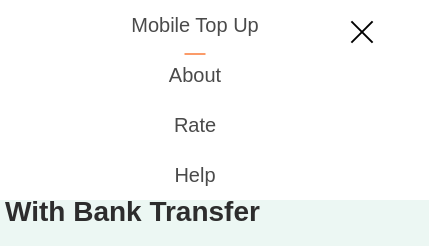
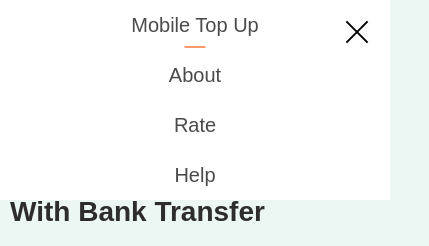
Before and after one commit to Metaliy/global-test-page, a website: page src/index.html in a window 390 px wide. Both pictures are taken after a click on the button 361 px from the left and 32 px from the top of the page. Shown: the top 246 px of the page, 429 px wide, since content can reach past the window. Drawn offline with nearby package versions, Linux system fonts and the light colour scheme; files that its build step writes are made by us from their sources; no server answers.

Commit message:
adaptation fixes

```diff
--- a/src/js/index.js
+++ b/src/js/index.js
@@ -4,6 +4,14 @@ const pageNav = document.querySelector('.page-header__nav-list');
 burgerBtn.addEventListener('click', function() {
   burgerBtn.classList.toggle('open');
   pageNav.classList.toggle('page-header__nav-list--open');
+});
+
+document.addEventListener('click', function(event) {
+  const isClickInsideElement = document.querySelector('.page-header').contains(event.target);
+  if (!isClickInsideElement) {
+    burgerBtn.classList.toggle('open');
+    pageNav.classList.toggle('page-header__nav-list--open');
+  }
 });
 
 const userListItems = document.querySelectorAll('.promo__user-list-item');
--- a/src/sass/base.scss
+++ b/src/sass/base.scss
@@ -1,7 +1,8 @@
 body {
-  margin: 0;
+  margin: 5px;
   padding: 0 5px;
   min-width: 310px;
+  max-width: 100vw;
   background-color: $light-mint;
   box-sizing: border-box;
 }
--- a/src/sass/blocks/animated-image.scss
+++ b/src/sass/blocks/animated-image.scss
@@ -7,7 +7,7 @@
   position: relative;
   display: flex;
   justify-content: center;
-  overflow-x: hidden;
+  overflow: hidden;
   height: 448px;
 }
 
@@ -194,7 +194,7 @@
 
   .animated-image{
     bottom: 0;
-    overflow-x: visible;
+    overflow: visible;
     height: 448px;
     margin-left: 0px;
     margin-right: 0px;
--- a/src/sass/blocks/page-header.scss
+++ b/src/sass/blocks/page-header.scss
@@ -5,6 +5,7 @@
   margin: 10px auto 10px auto;
   justify-content: space-between;
   max-width: 678px;
+  width: 100%;
 }
 
 .page-header__logo {
@@ -34,6 +35,7 @@
   margin-right: 8px;
 }
 
+
 .page-header__nav-list {
   position: absolute;
   left: 50%;
@@ -44,7 +46,7 @@
   text-align: center;
   background-color: $white;
   color: $gray;
-  width: 120%;
+  width: 100vw;
   top: -250px;
   transition: top 0.3s ease-in-out;
 }
@@ -61,7 +63,7 @@
   width: 21px;
   position: absolute;
   left: 50%;
-  top: 100%;
+  top: 85%;
   transform: translateX(-50%) translateY(150%);
   height: 2px;
   background-color: #FB9B69;
--- a/src/sass/blocks/promo.scss
+++ b/src/sass/blocks/promo.scss
@@ -1,8 +1,9 @@
 .promo {
-  margin: 35px auto 40px 0;
+  margin: 35px auto 40px auto;
   color: $dark-gray;
   min-width: 300px;
   margin-bottom: 0;
+  max-width: 678px;
 }
 
 .promo__head {
```
Also changed, not shown: build/css/style.min.css, build/js/index.min.js, 1 other file.
